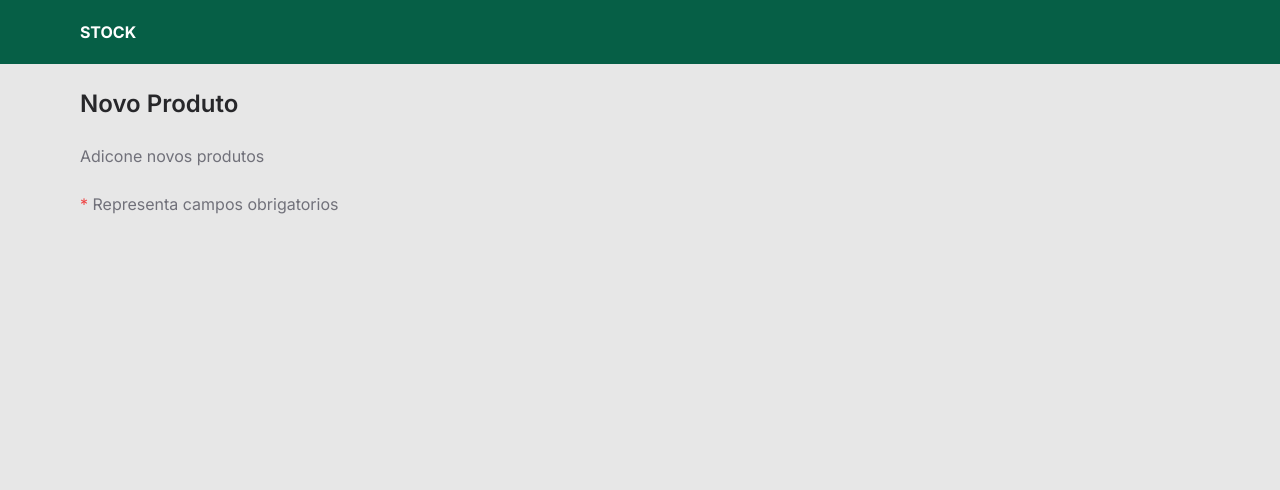
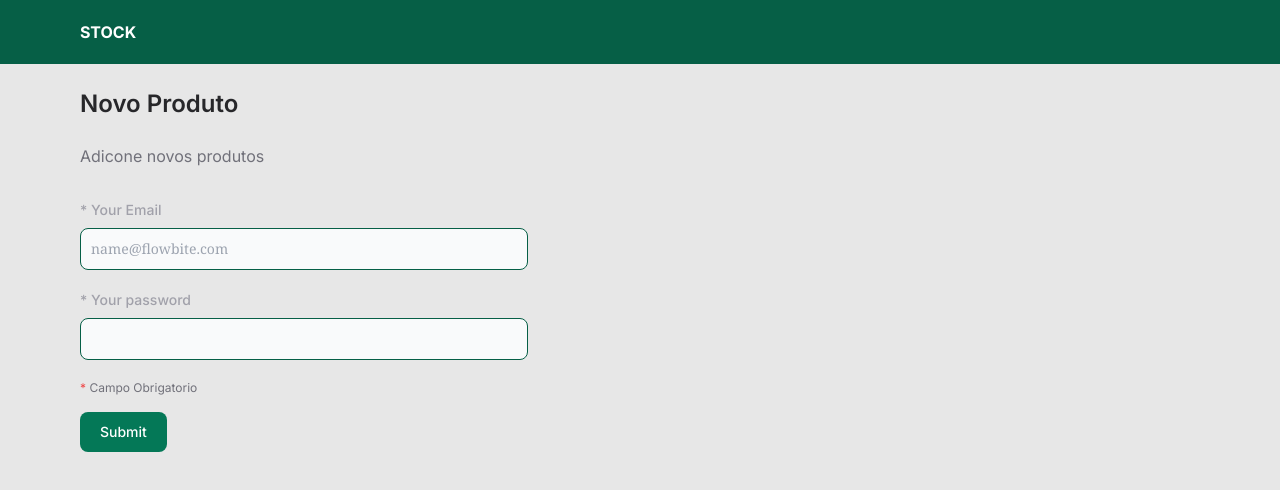
Before and after one commit to bendito820/stock-manager, a Next.js app: page /products/new in a window 1280 px wide. Shown: the top 490 px of the page. Built offline with nearby package versions, Linux system fonts and the light colour scheme.

Commit message:
Implement form component and refactor

```diff
--- /dev/null
+++ b/app/components/add-new-product-form.tsx
@@ -0,0 +1,33 @@
+import React, { PropsWithChildren } from "react";
+import InputField from "./input-field";
+import Label from "./label-form";
+
+export default function AddNewProductForm() {
+  return (
+    <form className="max-w-md">
+      <div className="mb-5">
+        <Label text="* Your Email" />
+        <InputField
+          type="email"
+          id="email"
+          placeholder="name@flowbite.com"
+          required
+        />
+      </div>
+      <div className="mb-5">
+        <Label text=" * Your password" />
+        <InputField type="password" id="password" required />
+      </div>
+      <p className="text-xs text-zinc-500 my-4">
+        <span className="text-red-500">*</span> Campo Obrigatorio
+      </p>
+
+      <button
+        type="submit"
+        className="text-white bg-emerald-700 hover:bg-emerald-800 focus:ring-4 focus:outline-none focus:ring-blue-300 font-medium rounded-lg text-sm w-full sm:w-auto px-5 py-2.5 text-center transition-colors duration-150"
+      >
+        Submit
+      </button>
+    </form>
+  );
+}
--- /dev/null
+++ b/app/components/input-field.tsx
@@ -0,0 +1,12 @@
+import React from "react";
+
+const InputField = ({ ...otherProps }: any) => {
+  return (
+    <input
+      className="bg-gray-50 border font-serif border-emerald-800 text-gray-900 text-sm rounded-lg focus:ring-blue-500 focus:border-emerald-900 block w-full p-2.5"
+      {...otherProps}
+    />
+  );
+};
+
+export default InputField;
--- /dev/null
+++ b/app/components/label-form.tsx
@@ -0,0 +1,7 @@
+export default function Label({ text }: { text: string }) {
+  return (
+    <label className="block mb-2 text-sm font-medium text-zinc-400">
+      {text}
+    </label>
+  );
+}
--- a/app/products/new/page.tsx
+++ b/app/products/new/page.tsx
@@ -1,19 +1,18 @@
+import AddNewProductForm from "@/app/components/add-new-product-form";
 import Header from "@/app/components/header";
 import Text from "@/app/components/text";
-import React from "react";
 
-const NewProductPage = () => {
+export default function NewProductPage() {
   return (
     <div className="mt-6">
       <div className="space-y-6 max-w-xl">
         <Header>Novo Produto</Header>
         <Text>Adicone novos produtos</Text>
-        <Text>
-          <span className="text-red-500">*</span> Representa campos obrigatorios
-        </Text>
+      </div>
+
+      <div className="mt-8">
+        <AddNewProductForm />
       </div>
     </div>
   );
-};
-
-export default NewProductPage;
+}
```
